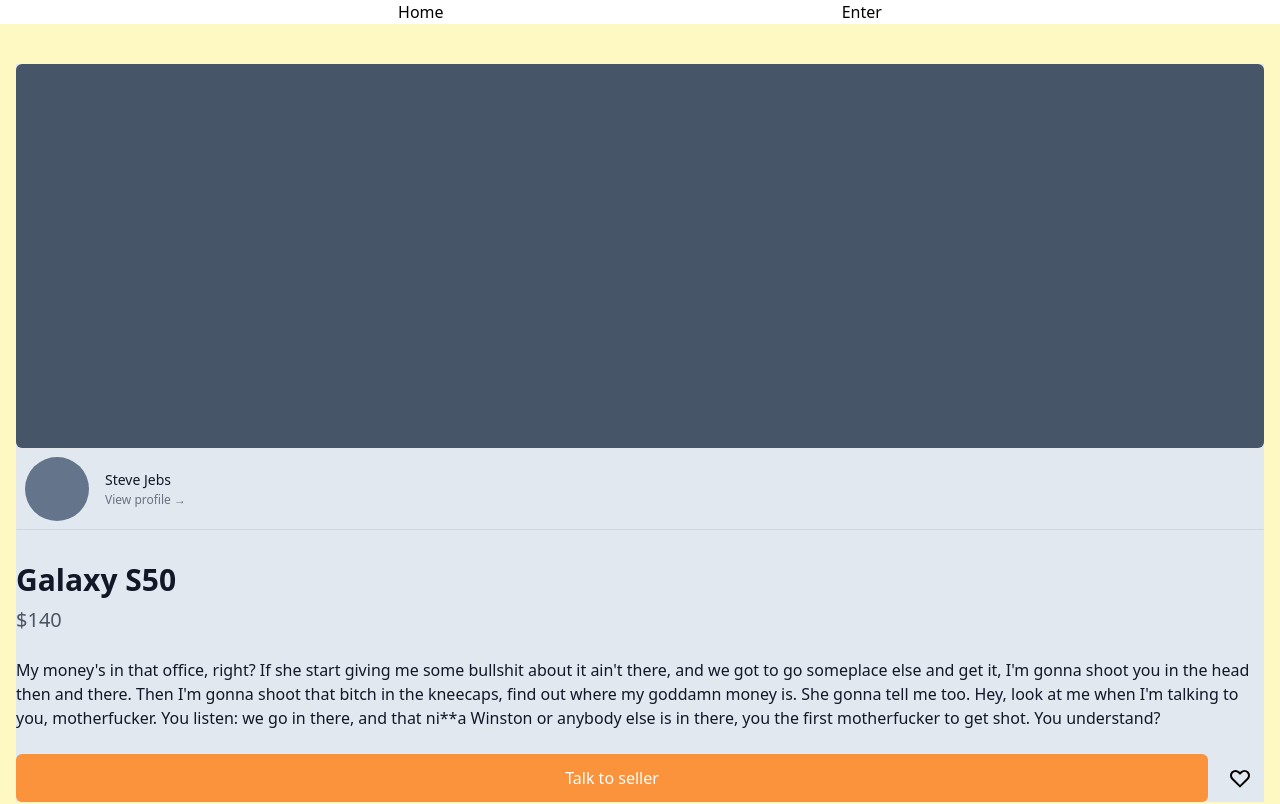
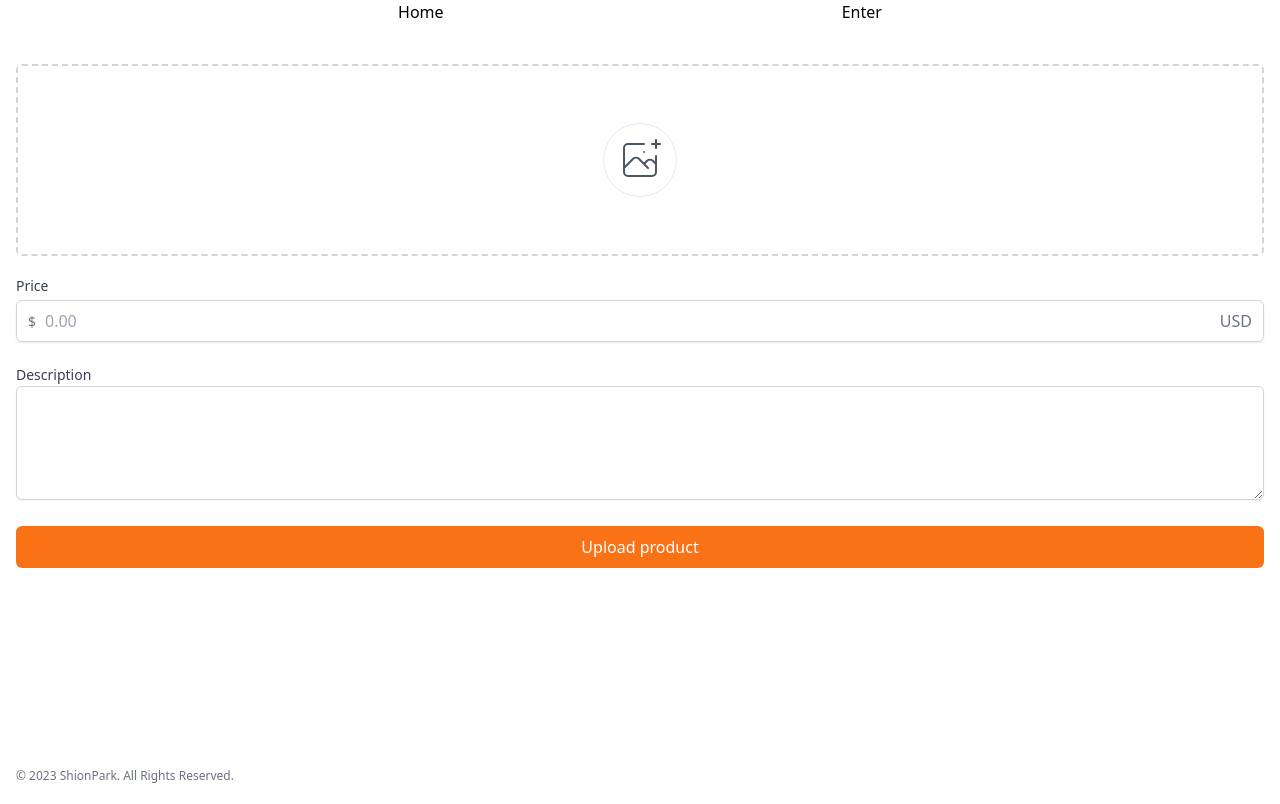
Before and after one commit to shionpark/nextjs-carrot, a Next.js app: page /items/upload in a window 1280 px wide. Shown: the top 804 px of the page. Built offline with nearby package versions, Linux system fonts and the light colour scheme.

Commit message:
Design: 💄 Upload Item Screen

```diff
--- a/src/pages/index.tsx
+++ b/src/pages/index.tsx
@@ -58,7 +58,8 @@
           </Link>
         </div>
       ))}
-      <button className="fixed p-4 bg-orange-400 hover:bg-orange-500 transition-colors cursor-pointer text-white rounded-full shadow-xl right-5 bottom-24">
+      <Link href="/items/upload">
+        <button className="fixed p-4 bg-orange-400 hover:bg-orange-500 transition cursor-pointer text-white rounded-full shadow-xl right-5 bottom-24 hover:-translate-y-1 ease-in-out">
           <svg
             className="h-6 w-6"
             xmlns="http://www.w3.org/2000/svg"
@@ -75,6 +76,7 @@
             />
           </svg>
         </button>
+      </Link>
     </div>
   );
 };
--- /dev/null
+++ b/src/pages/items/upload.tsx
@@ -0,0 +1,60 @@
+const Upload = () => {
+  return (
+    <div className="UPLOAD_CONTAINER mx-4 py-10">
+      <div className="UPLOAD_PHOTO">
+        <div className="U_P_DASH transition-colors h-48 w-full border-2 border-dashed text-gray-600 border-gray-300 rounded-md flex justify-center items-center hover:border-orange-500 hover:border-orange-500">
+          <label className="p-3 rounded-full bg-white border border-gray-200 hover:bg-orange-500 transition-colors hover:text-white hover:shadow-md hover:cursor-pointer">
+            <svg
+              className="h-12 w-12"
+              stroke="currentColor"
+              fill="none"
+              viewBox="0 0 48 48"
+              aria-hidden="true"
+            >
+              <path
+                d="M28 8H12a4 4 0 00-4 4v20m32-12v8m0 0v8a4 4 0 01-4 4H12a4 4 0 01-4-4v-4m32-4l-3.172-3.172a4 4 0 00-5.656 0L28 28M8 32l9.172-9.172a4 4 0 015.656 0L28 28m0 0l4 4m4-24h8m-4-4v8m-12 4h.02"
+                strokeWidth={2}
+                strokeLinecap="round"
+                strokeLinejoin="round"
+              />
+            </svg>
+            <input className="hidden" type="file" />
+          </label>
+        </div>
+      </div>
+      <div className="UPLOAD_DETAILS my-5">
+        <label htmlFor="input" className="mb-1 block text-gray-700 text-sm">
+          Price
+        </label>
+        <div className="relative flex items-center shadow-sm">
+          <div className="absolute left-0 pointer-events-none pl-3">
+            <span className="text-gray-500 text-sm">$</span>
+          </div>
+          <input
+            id="input"
+            className="FORM_INPUT pl-7 appearance-none w-full px-3 py-2 border border-gray-300 rounded-md shadow-sm placeholder-gray-400 focus:outline-none focus:ring-orange-500 focus:border-orange-500"
+            type="text"
+            placeholder="0.00"
+          />
+          <div className="absolute right-0 pr-3 pointer-events-none">
+            <span className="text-gray-500">USD</span>
+          </div>
+        </div>
+      </div>
+      <div>
+        <label className="text-gray-700 text-sm">Description</label>
+        <div>
+          <textarea
+            className="shadow-sm w-full rounded-md border-gray-300 focus:border-orange-500 focus:ring-orange-500"
+            rows={4}
+          />
+        </div>
+      </div>
+      <button className="BTN w-full bg-orange-500 hover:bg-orange-600 mt-5 py-2 px-4 border border-transparent rounded-md text-white focus:ring-2 focus:ring-offset-2 focus:ring-orange-500 focus:outline-none">
+        Upload product
+      </button>
+    </div>
+  );
+};
+
+export default Upload;
```
Lines whose indentation alone changed are shown as unchanged.
